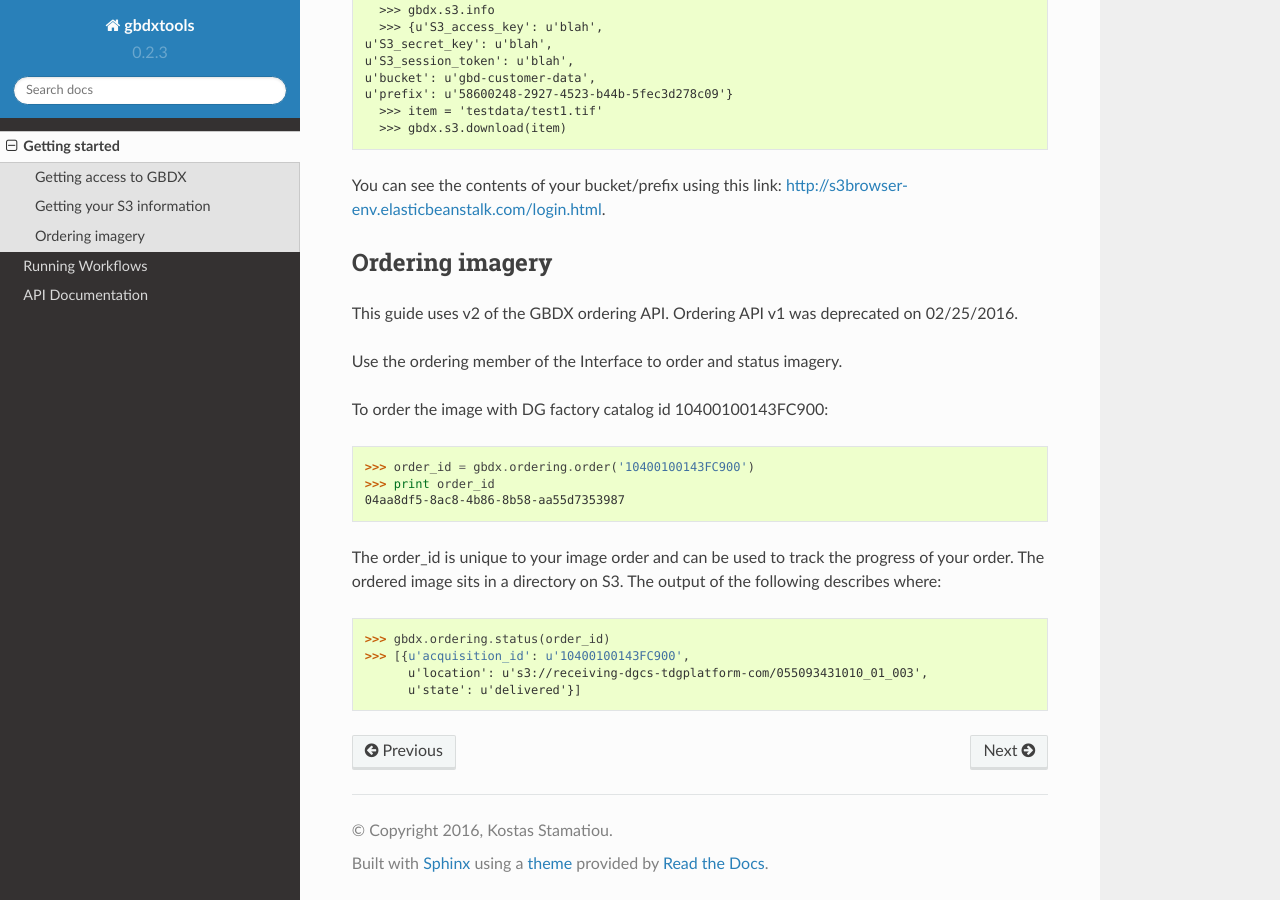
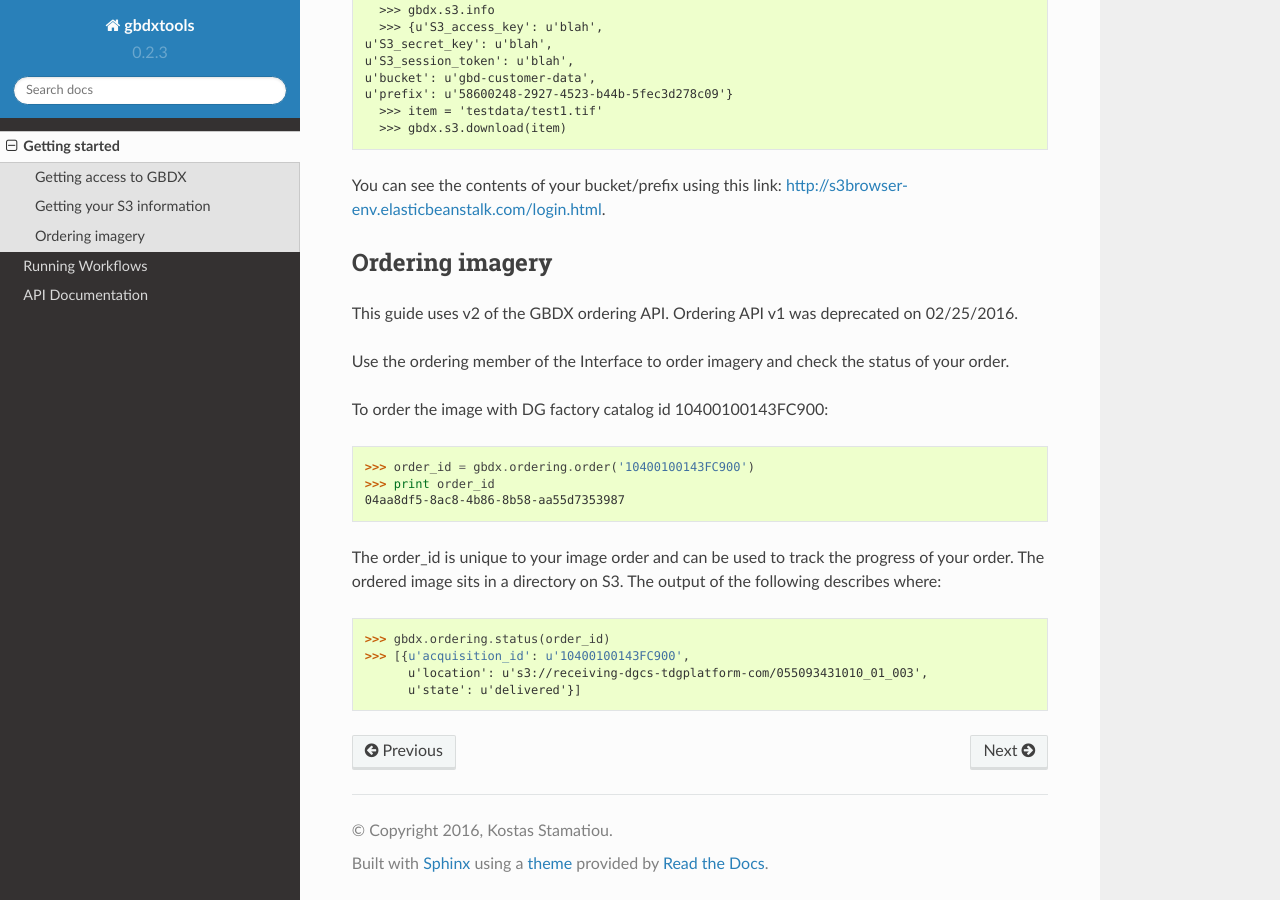
Before and after one commit to DigitalGlobe/gbdxtools, a Sphinx documentation site: the page built from docs/user_guide.rst, in a window 1280 px wide and 900 px high, scrolled down 630 px. Built offline with Sphinx 7.4.7 and the Read the Docs theme 2.0.0, drawn with Linux system fonts in a browser that asks for light colours.

Commit message:
updated docs

```diff
--- a/docs/user_guide.rst
+++ b/docs/user_guide.rst
@@ -41,7 +41,7 @@ Ordering imagery
 
 This guide uses v2 of the GBDX ordering API. Ordering API v1 was deprecated on 02/25/2016.
 
-Use the ordering member of the Interface to order and status imagery.
+Use the ordering member of the Interface to order imagery and check the status of your order.
 
 To order the image with DG factory catalog id 10400100143FC900:
 
```
